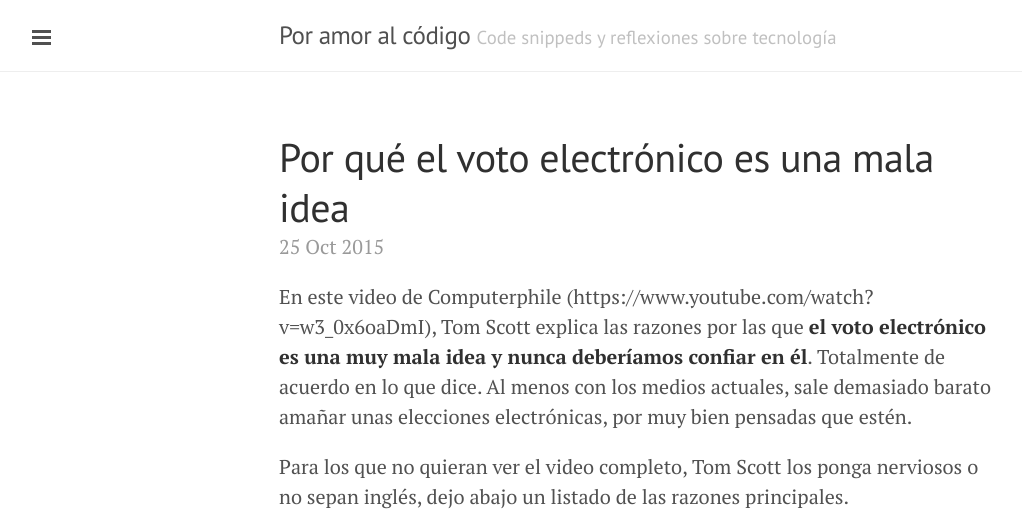
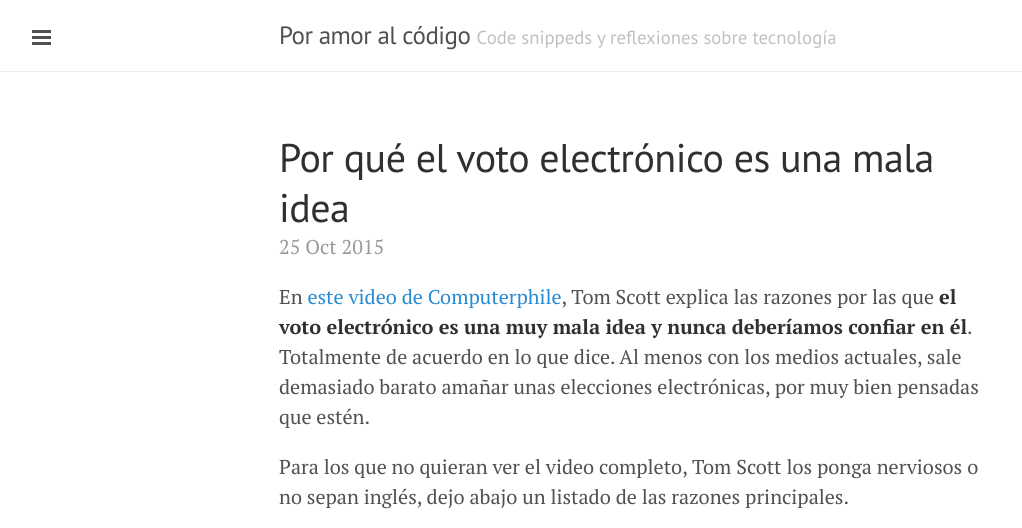
Before and after one commit to juanmirod/juanmirod.github.io, a Jekyll site: the page built from _posts/2015-10-25-por-qu-el-voto-electr-nico-es-una-mala-idea.markdown, in a window 1280 px wide, cut to the strip 0-528 px from the top of the page. Shown: the whole strip, without its empty margins (1-1023 px from the left). Built offline with Jekyll 4.4.1, drawn with Linux system fonts in a browser that asks for light colours.

Commit message:
Update 2015-10-25-por-qu-el-voto-electr-nico-es-una-mala-idea.markdown

```diff
--- a/_posts/2015-10-25-por-qu-el-voto-electr-nico-es-una-mala-idea.markdown
+++ b/_posts/2015-10-25-por-qu-el-voto-electr-nico-es-una-mala-idea.markdown
@@ -3,7 +3,7 @@ published: true
 title: Por qué el voto electrónico es una mala idea
 layout: post
 ---
-En este video de Computerphile (https://www.youtube.com/watch?v=w3_0x6oaDmI), Tom Scott explica las razones por las que **el voto electrónico es una muy mala idea y nunca deberíamos confiar en él**. Totalmente de acuerdo en lo que dice. Al menos con los medios actuales, sale demasiado barato amañar unas elecciones electrónicas, por muy bien pensadas que estén.
+En [este video de Computerphile](https://www.youtube.com/watch?v=w3_0x6oaDmI), Tom Scott explica las razones por las que **el voto electrónico es una muy mala idea y nunca deberíamos confiar en él**. Totalmente de acuerdo en lo que dice. Al menos con los medios actuales, sale demasiado barato amañar unas elecciones electrónicas, por muy bien pensadas que estén.
 
 Para los que no quieran ver el video completo, Tom Scott los ponga nerviosos o no sepan inglés, dejo abajo un listado de las razones principales.
 
```
